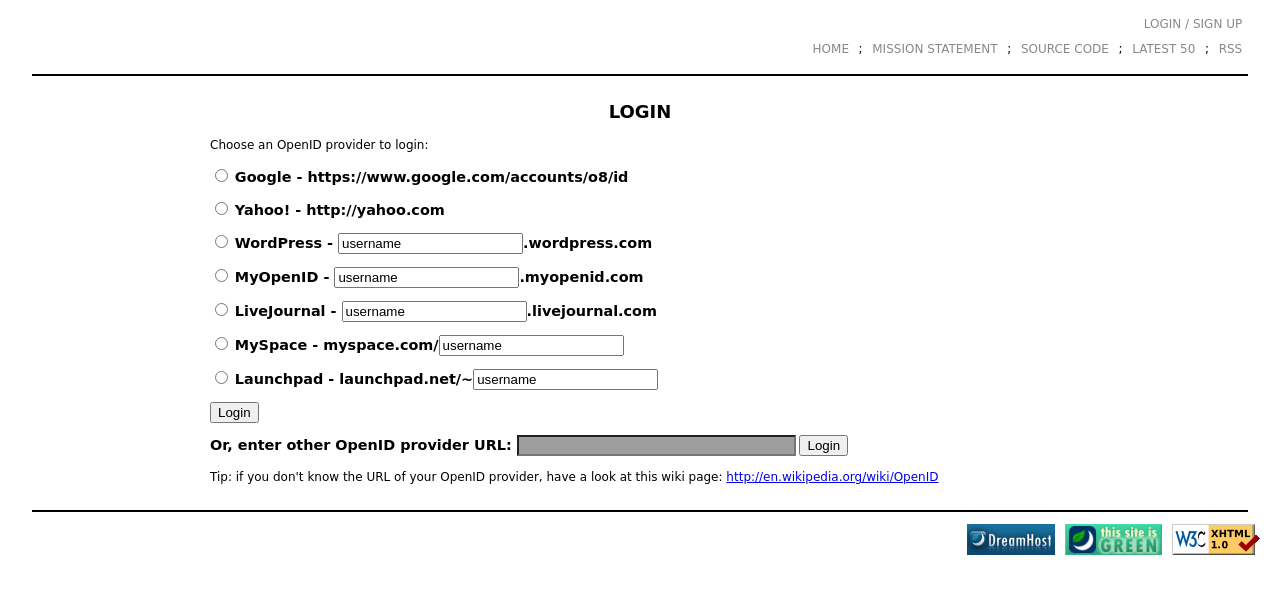
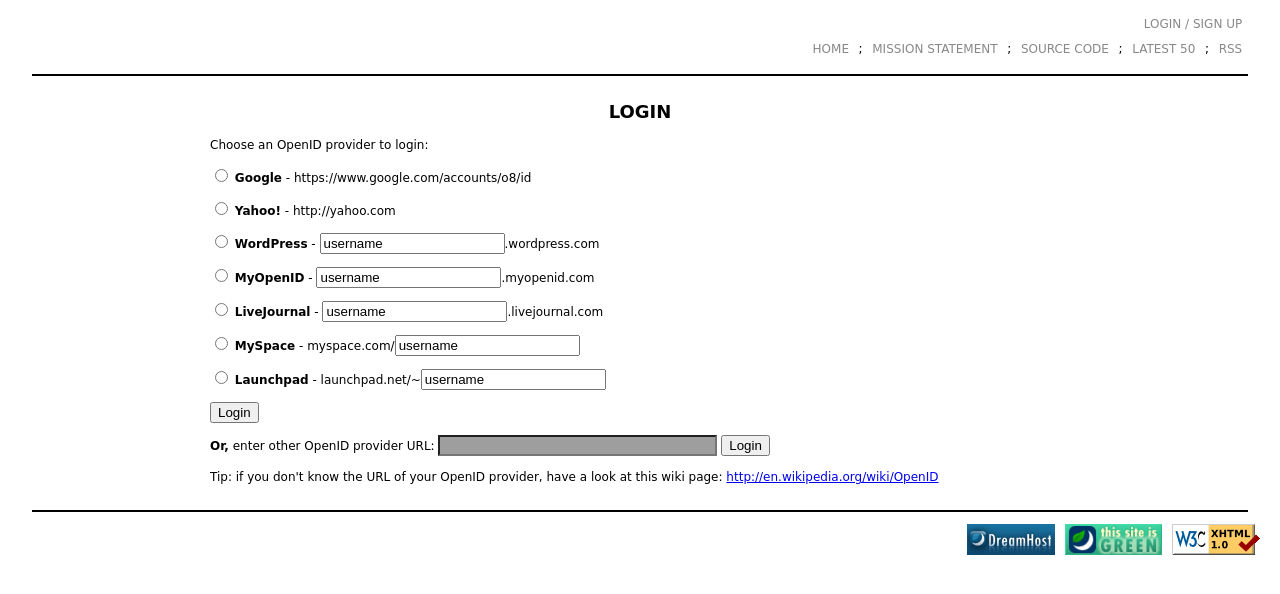
Before and after one commit to pirate42/bashoneliners, a Django app: template templates/main/login.html in a window 1280 px wide. Shown: the top 594 px of the page. Run offline with Django 3.2, Linux system fonts and the light colour scheme; the template is opened without the code that fills it, so the values that code supplies are empty; some libraries are stand-ins or nearby versions; grey boxes are pictures that could not be loaded.

Commit message:
minor style adjustment
git-svn-id: https://bashoneliners.googlecode.com/svn/trunk@166 ff387cac-114f-df84-9358-9b8335f71789

```diff
--- a/media/css/bashoneliners.css
+++ b/media/css/bashoneliners.css
@@ -152,8 +152,11 @@ form .input ul {
 }
 
 form label {
-    font-weight: bold;
-    font-size: larger;
+    cursor: pointer;
+}
+
+form h3 {
+    margin: 0;
 }
 
 form .required {
--- a/templates/main/login.html
+++ b/templates/main/login.html
@@ -10,25 +10,25 @@
 {% csrf_token %}
 
 <p><input type="radio" name="openid_identifier" id="id_openid_google" value="https://www.google.com/accounts/o8/id"/>
-<label for="id_openid_google">Google - https://www.google.com/accounts/o8/id</label></p>
+<label for="id_openid_google"><strong>Google</strong> - https://www.google.com/accounts/o8/id</label></p>
 
 <p><input type="radio" name="openid_identifier" id="id_openid_yahoo" value="http://yahoo.com"/>
-<label for="id_openid_yahoo">Yahoo! - http://yahoo.com</label></p>
+<label for="id_openid_yahoo"><strong>Yahoo!</strong> - http://yahoo.com</label></p>
 
 <p><input type="radio" name="openid_identifier" id="id_openid_wordpress" value="__username__.wordpress.com"/>
-<label for="id_openid_wordpress">WordPress - <input class="username" type="text" value="username"/>.wordpress.com</label></p>
+<label for="id_openid_wordpress"><strong>WordPress</strong> - <input class="username" type="text" value="username"/>.wordpress.com</label></p>
 
 <p><input type="radio" name="openid_identifier" id="id_openid_myopenid" value="__username__.myopenid.com"/>
-<label for="id_openid_myopenid">MyOpenID - <input class="username" type="text" value="username"/>.myopenid.com</label></p>
+<label for="id_openid_myopenid"><strong>MyOpenID</strong> - <input class="username" type="text" value="username"/>.myopenid.com</label></p>
 
 <p><input type="radio" name="openid_identifier" id="id_openid_livejournal" value="__username__.livejournal.com"/>
-<label for="id_openid_livejournal">LiveJournal - <input class="username" type="text" value="username"/>.livejournal.com</label></p>
+<label for="id_openid_livejournal"><strong>LiveJournal</strong> - <input class="username" type="text" value="username"/>.livejournal.com</label></p>
 
 <p><input type="radio" name="openid_identifier" id="id_openid_myspace" value="myspace.com/__username__"/>
-<label for="id_openid_myspace">MySpace - myspace.com/<input class="username" type="text" value="username"/></label></p>
+<label for="id_openid_myspace"><strong>MySpace</strong> - myspace.com/<input class="username" type="text" value="username"/></label></p>
 
 <p><input type="radio" name="openid_identifier" id="id_openid_launchpad" value="launchpad.net/~__username__"/>
-<label for="id_openid_launchpad">Launchpad - launchpad.net/~<input class="username" type="text" value="username"/></label></p>
+<label for="id_openid_launchpad"><strong>Launchpad</strong> - launchpad.net/~<input class="username" type="text" value="username"/></label></p>
 
 <p><input name="bsignin" type="submit" value="Login" /></p>
 </div></form>
```
Also changed, not shown: templates/main/post.html (+5 -5 lines).
